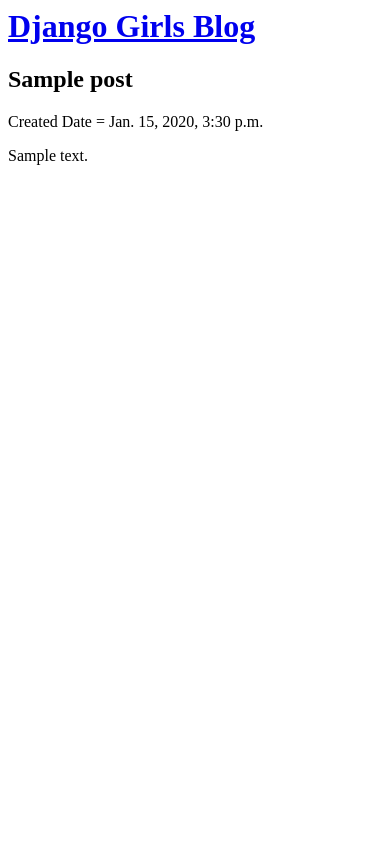
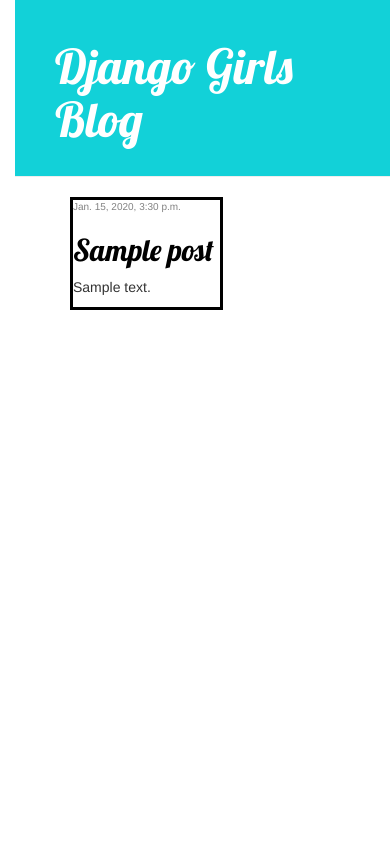
Before and after one commit to scyther67/my-first-blog, a Django app: page / in a window 390 px wide. Run offline with Django 3.2, Linux system fonts and the light colour scheme; tables that the repository leaves empty hold one stand-in row (values such as "Sample post"); some libraries are stand-ins or nearby versions.

Commit message:
Added view and template for detailed blog post as well as CSS for the site.

```diff
--- /dev/null
+++ b/blogs/static/css/blogs.css
@@ -0,0 +1,57 @@
+h1 a, h2 a {
+    color:#C25100;
+    font-family:'Lobster'
+}
+body {
+    padding-left: 15px;
+}
+.page-header {
+    background-color: rgb(18, 209, 216);
+    margin-top: 0;
+    padding: 20px 20px 20px 40px;
+}
+
+.page-header h1, .page-header h1 a, .page-header h1 a:visited, .page-header h1 a:active {
+    color: #ffffff;
+    font-size: 36pt;
+    text-decoration: none;
+}
+
+.content {
+    margin-left: 40px;
+}
+
+h1, h2, h3, h4 {
+    font-family: 'Lobster', cursive;
+}
+
+.date {
+    color: #828282;
+    font-size: 10px
+}
+
+.save {
+    float: right;
+}
+
+.post-form textarea, .post-form input {
+    width: 100%;
+}
+
+.top-menu, .top-menu:hover, .top-menu:visited {
+    color: #ffffff;
+    float: right;
+    font-size: 26pt;
+    margin-right: 20px;
+}
+
+.post {
+    margin-bottom: 10px;
+    width:50%;
+    background: #ffffff;
+    border : solid black;
+}
+
+.post h2 a, .post h2 a:visited {
+    color: #000000;
+}
--- a/blogs/templates/blogs/base.html
+++ b/blogs/templates/blogs/base.html
@@ -0,0 +1,24 @@
+{% load static %}
+<html>
+    <head>
+        <title>Django Girls blog</title>
+        <link rel="stylesheet" href="//maxcdn.bootstrapcdn.com/bootstrap/3.2.0/css/bootstrap.min.css">
+        <link rel="stylesheet" href="//maxcdn.bootstrapcdn.com/bootstrap/3.2.0/css/bootstrap-theme.min.css">
+        <link rel="stylesheet" href="{% static 'css/blogs.css' %}">
+        <link href="//fonts.googleapis.com/css?family=Lobster&subset=latin,latin-ext" rel="stylesheet" type="text/css">
+</head>
+    <body>
+            <div class="page-header">
+                <h1><a href="/">Django Girls Blog</a></h1>
+            </div>
+            <div class="content container">
+                <div class="row">
+                    <div class="col-md-8">
+                    {% block content %}
+                    {% endblock %}
+                    </div>
+                </div>
+            </div>
+
+    </body>
+</html>
--- a/blogs/templates/blogs/post_list.html
+++ b/blogs/templates/blogs/post_list.html
@@ -1,19 +1,14 @@
-<html>
-    <head>
-        <title>Django Girls blog</title>
-    </head>
-    <body>
-        <div>
-            <h1><a href="/">Django Girls Blog</a></h1>
+{% extends 'blogs/base.html' %}
+
+
+{% block content %}
+    {% for spost in post %}
+        <div class="post">
+            <div class="date">
+                {{ spost.published_date }}
+            </div>
+            <h2><a href="{% url 'post_detail' pk=spost.pk %}">{{ spost.title }}</a></h2>
+            <p>{{ spost.text|linebreaksbr }}</p>
         </div>
-        <div>
-            {%for single_post in post%}
-            <div>
-                <h2><a> {{single_post.title}} </a></h2>
-                <p>Created Date = {{single_post.created_date}}</p>
-                <p>{{single_post.text|linebreaksbr}}</p>
-            </div>
-            {% endfor %}
-        </div>
-    </body>
-</html>
+    {% endfor %}
+{% endblock %}
--- a/blogs/urls.py
+++ b/blogs/urls.py
@@ -1,5 +1,7 @@
 from django.urls import path
 from . import views
-urlpatterns=[
-    path('',views.post_list,name='post_list'),
+
+urlpatterns = [
+    path('', views.post_list, name='post_list'),
+    path('post/<int:pk>/', views.post_detail, name='post_detail'),
 ]
--- a/blogs/views.py
+++ b/blogs/views.py
@@ -1,7 +1,12 @@
 from django.shortcuts import render
 #from django.utils import timezone
+from django.shortcuts import get_object_or_404
 from .models import Post
 
 def post_list(request):
     post = Post.objects.all()#filter(published_date__lte=timezone.now()).order_by('published_date')
     return render(request, 'blogs/post_list.html', {'post':post})
+
+def post_detail(request, pk):
+    post = get_object_or_404(Post, pk=pk)
+    return render(request, 'blogs/post_detail.html', {'post':post})
```
Also changed, not shown: blogs/templates/blogs/post_detail.html (added, +13 -0 lines).
